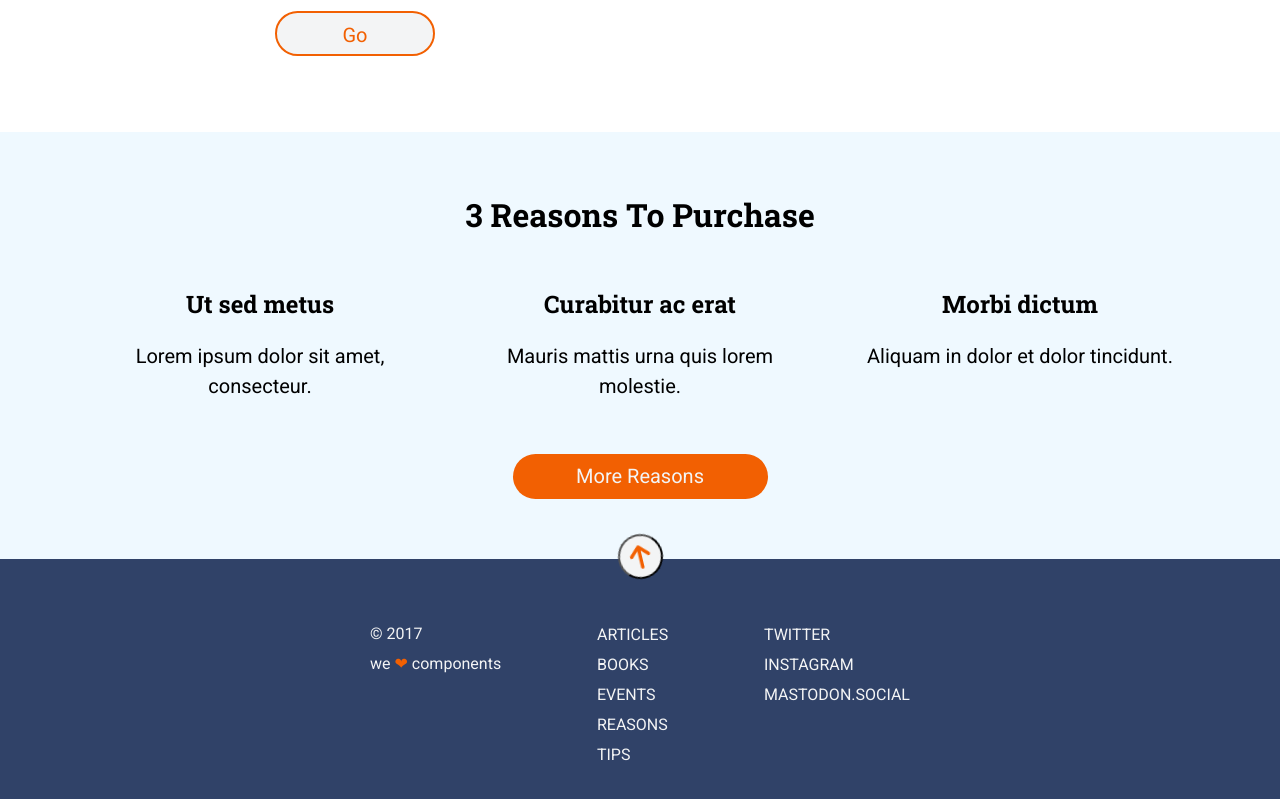
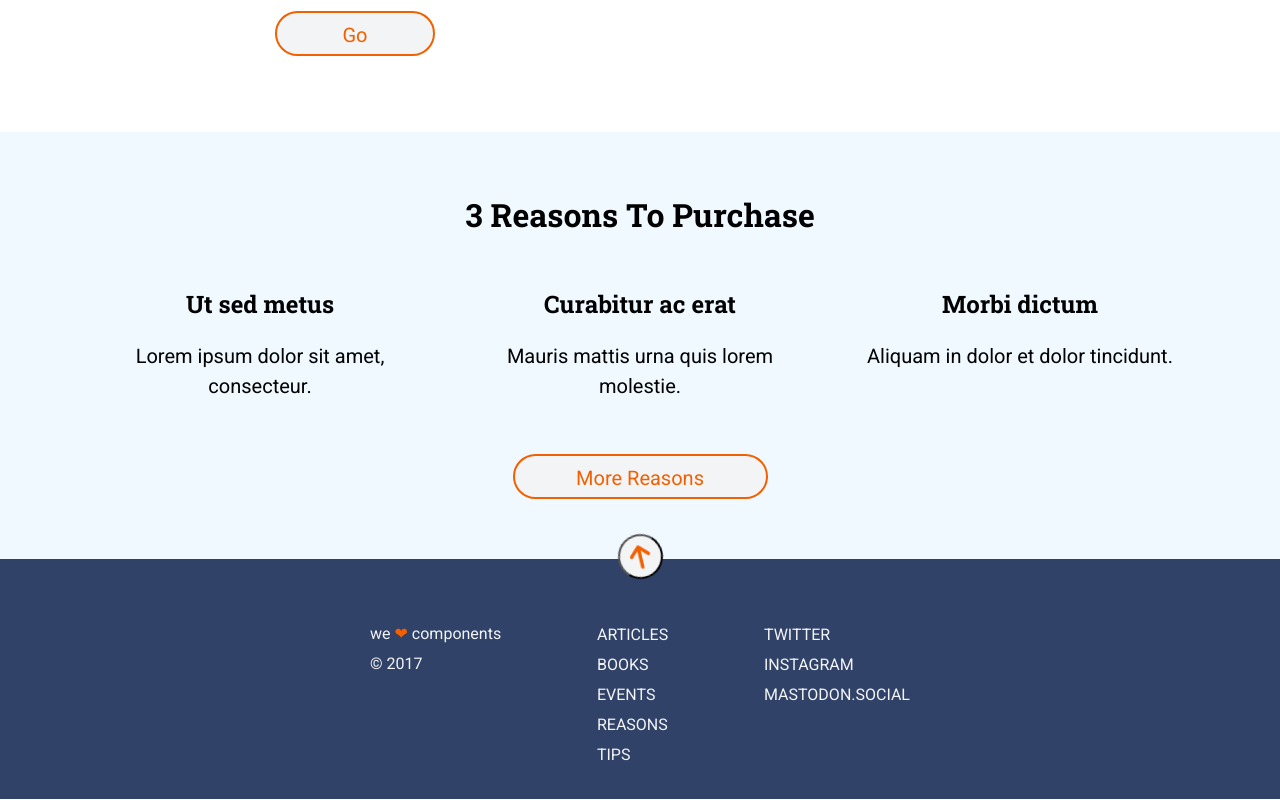
Before and after one commit to anamontiaga/Adalab-m1-evaluacion-final, a website: page docs/index.html in a window 1280 px wide. Shown: the part 1044-1844 px from the top of the page. Drawn offline with nearby package versions, Linux system fonts and the light colour scheme; files that its build step writes are made by us from their sources.

Commit message:
practise exercise evaluation

```diff
--- a/_src/assets/scss/core/_footer.scss
+++ b/_src/assets/scss/core/_footer.scss
@@ -21,9 +21,20 @@
 		padding-left: 0;
 		margin-bottom: 30px;
 	}
+
+	&-copyright {
+		display: flex;
+		flex-direction: column;
+	}
+
 	&-copyright-year, &-copyright-company {
 		margin:0;
 	}
+
+	&-copyright-year {
+		order: 1;
+	}
+
 	&-heart {
 		color: $color-orange;
 	}
@@ -36,6 +47,7 @@
 		background-repeat: no-repeat;
 		background-position: center;
 		z-index: 1;
+		visibility: hidden;
 	}
 	&-buttom-link {
 		height: 45px;
@@ -70,6 +82,9 @@
 		&-buttom-link {
 			animation-name: link-tablet;
 		}
+		&-buttom {
+			visibility: visible;
+		}
 	}
 }
 
--- a/_src/assets/scss/core/_main.scss
+++ b/_src/assets/scss/core/_main.scss
@@ -63,7 +63,7 @@
 			display: grid;
 			grid-template-columns: 1fr;
 			grid-template-rows: 93px 93px 93px;
-			grid-gap: 45px;
+			grid-gap: 20px;
 			width: 184px;
 			&-title {
 				font-family: $font-family-primary;
@@ -93,18 +93,18 @@
 			height: 45px;
 			width: 184px;
 			border-radius: 22.5px;
-			background-color: $color-orange;
-			color: $color-white;
+			background-color: $color-white;
+			color: $color-orange;
 			font-family: $font-family-secundary;
 			font-size: 20px;
 			line-height: 45px;
 			text-align: center;
-			margin-top: 45px;
+			margin-top: 20px;
+			border: solid 2px $color-orange;
 			&:hover {
 				background-color: $color-white;
 				color: $color-orange;
 				transition: ease 1s;
-				border: solid 2px $color-orange;
 			}
 		}
 	}
```
